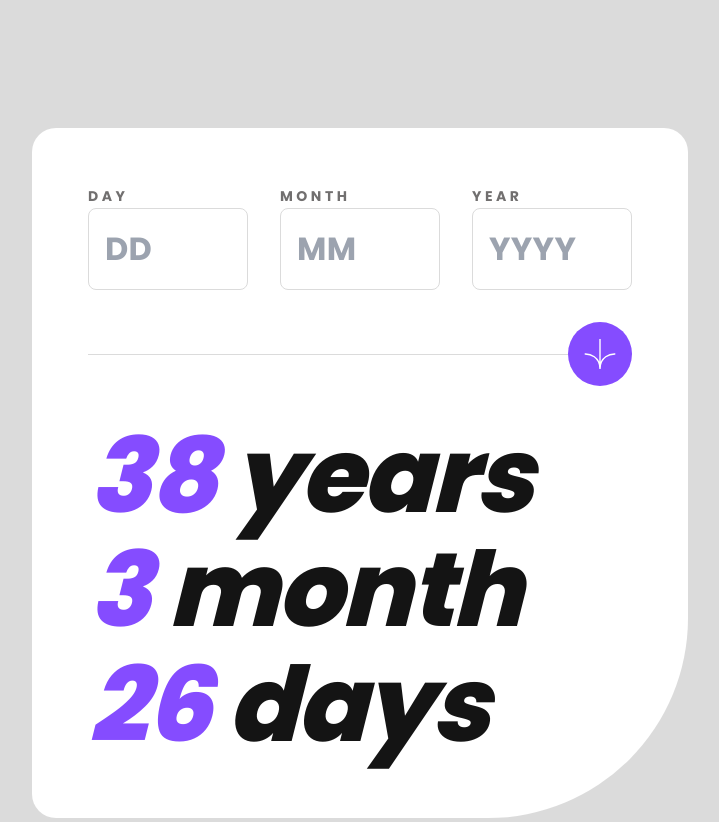
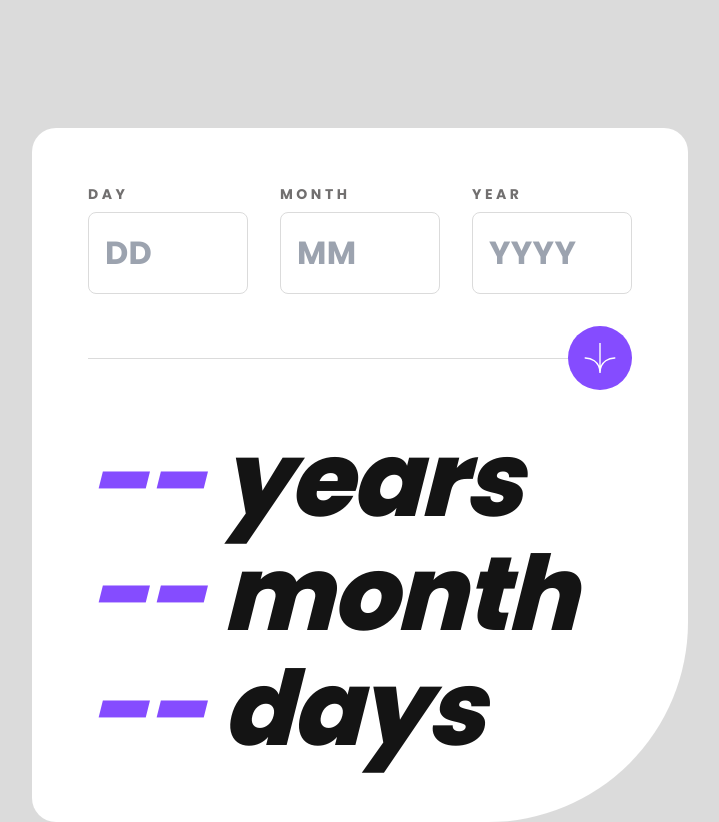
Before and after one commit to tatasadi/age-calculator-app, a Next.js app: page / in a window 1280 px wide. Shown: the top 822 px of the page, without its empty margins (280-999 px from the left). Built offline with nearby package versions, Linux system fonts and the light colour scheme.

Commit message:
finish validation

```diff
--- a/app/page.tsx
+++ b/app/page.tsx
@@ -1,30 +1,212 @@
+"use client"
 import InputWithLabel from "@/components/InputWithLabel"
 import Reference from "@/components/Reference"
 import { Button } from "@/components/ui/button"
 import Image from "next/image"
 import iconArrow from "@/public/images/icon-arrow.svg"
+import { z } from "zod"
+import { useState } from "react"
+import { validateDateInThePast } from "@/lib/utils"
+
+const currentYear = new Date().getFullYear()
+
+const formSchema = z
+  .object({
+    day: z
+      .string()
+      .min(1, "This field is required")
+      .refine((val) => !isNaN(Number(val)), {
+        message: "Day must be a number",
+        path: ["day"],
+      })
+      .transform((val) => parseInt(val, 10))
+      .refine((val) => val >= 1 && val <= 31, {
+        message: "Must be a valid day",
+        path: ["day"],
+      }),
+    month: z
+      .string()
+      .min(1, "This field is required")
+      .refine((val) => !isNaN(Number(val)), {
+        message: "Month must be a number",
+        path: ["month"],
+      })
+      .transform((val) => parseInt(val, 10))
+      .refine((val) => val >= 1 && val <= 12, {
+        message: "Must be a valid month",
+        path: ["month"],
+      }),
+    year: z
+      .string()
+      .min(1, { message: "This field is required" })
+      .refine((val) => !isNaN(Number(val)), {
+        message: "Year must be a number",
+        path: ["year"],
+      })
+      .transform((val) => parseInt(val, 10))
+      .refine((val) => val <= currentYear, {
+        message: "Must be in the past",
+        path: ["year"],
+      }),
+  })
+  .refine(
+    (data) => {
+      const isValidDate = !isNaN(
+        new Date(
+          Number(data.year),
+          Number(data.month) - 1,
+          Number(data.day),
+        ).getTime(),
+      )
+      return isValidDate
+    },
+    {
+      message: "Invalid date",
+      path: ["date"],
+    },
+  )
+
+type FormSchema = z.infer<typeof formSchema>
+
+const calculateAge = (data: FormSchema) => {
+  const today = new Date()
+  const birthDate = new Date(
+    Number(data.year),
+    Number(data.month) - 1,
+    Number(data.day),
+  )
+
+  // Calculate differences
+  let ageYears = today.getFullYear() - birthDate.getFullYear()
+  let ageMonths = today.getMonth() - birthDate.getMonth()
+  let ageDays = today.getDate() - birthDate.getDate()
+
+  // Adjust years and months if necessary
+  if (ageMonths < 0 || (ageMonths === 0 && ageDays < 0)) {
+    ageYears--
+    ageMonths = (ageMonths + 12) % 12
+  }
+
+  // Adjust days
+  if (ageDays < 0) {
+    const daysInPreviousMonth = new Date(
+      today.getFullYear(),
+      today.getMonth(),
+      0,
+    ).getDate()
+    ageDays += daysInPreviousMonth
+    ageMonths--
+    if (ageMonths < 0) {
+      ageYears--
+      ageMonths += 12
+    }
+  }
+
+  return {
+    year: String(ageYears),
+    month: String(ageMonths),
+    day: String(ageDays),
+  }
+}
+
+const initFormState = { day: "", month: "", year: "" }
+const initDisplayData = { day: "--", month: "--", year: "--" }
 
 export default function Home() {
+  const [formData, setFormData] = useState(initFormState)
+  const [errors, setErrors] = useState({
+    day: [] as string[],
+    month: [] as string[],
+    year: [] as string[],
+    general: "",
+  })
+  const [displayData, setDisplayData] = useState(initDisplayData)
+
+  const handleChange = (e: any) => {
+    const { name, value } = e.target
+    setFormData((prev) => ({ ...prev, [name]: value }))
+    if (errors[name as keyof typeof errors]) {
+      setErrors((prev) => ({ ...prev, [name]: "" }))
+    }
+  }
+
+  const handleSubmit = (e: any) => {
+    e.preventDefault()
+    const result = formSchema.safeParse(formData)
+    if (result.success) {
+      const dateValidation = validateDateInThePast(
+        `${result.data.year}-${result.data.month.toString().padStart(2, "0")}-${result.data.day.toString().padStart(2, "0")}`,
+      )
+      console.log(result, dateValidation, errors)
+      if (!dateValidation.valid) {
+        setErrors((prev) => ({
+          ...prev,
+          general: dateValidation.message || "",
+        }))
+        setDisplayData(initDisplayData)
+        return
+      }
+      setErrors({
+        day: [],
+        month: [],
+        year: [],
+        general: "",
+      })
+      setDisplayData(calculateAge(result.data))
+    } else {
+      const newErrors = result.error.flatten().fieldErrors
+      setErrors({
+        day: newErrors.day || [],
+        month: newErrors.month || [],
+        year: newErrors.year || [],
+        general: "",
+      })
+      setDisplayData(initDisplayData)
+    }
+  }
+
   return (
     <main className="flex h-full min-h-screen w-full max-w-7xl flex-col items-center px-4 pt-20 lg:min-h-0 lg:pt-32">
       <h1 className="hidden">Calculate Age App</h1>
       <div className="flex flex-col gap-8 rounded-3xl rounded-br-[6.25rem] bg-white px-6 py-12 lg:rounded-br-[12.5rem] lg:p-14">
-        <form>
+        <form onSubmit={handleSubmit}>
           <div className="flex gap-4 lg:gap-8">
-            <InputWithLabel id="day" type="text" label="Day" placeholder="DD" />
+            <InputWithLabel
+              id="day"
+              type="text"
+              label="Day"
+              placeholder="DD"
+              value={formData.day}
+              onChange={handleChange}
+              errors={errors.day}
+              generalError={errors.general}
+            />
             <InputWithLabel
               id="month"
               type="text"
               label="Month"
               placeholder="MM"
+              value={formData.month}
+              onChange={handleChange}
+              errors={errors.month}
+              generalError={errors.general}
             />
             <InputWithLabel
               id="year"
               type="text"
               label="Year"
               placeholder="YYYY"
+              value={formData.year}
+              onChange={handleChange}
+              errors={errors.year}
+              generalError={errors.general}
             />
           </div>
+          {errors.general && (
+            <p className="mt-2 text-left text-xs italic leading-normal text-primary-light-red lg:text-sm">
+              {errors.general ?? ""}
+            </p>
+          )}
           <div className="relative flex justify-center border-b border-neutral-light-grey lg:justify-end">
             <Button type="submit" className="relative top-[2rem]">
               <Image src={iconArrow} alt="icon arrow" />
@@ -33,13 +215,13 @@ export default function Home() {
         </form>
         <div className="mt-8">
           <h2 className="display-text">
-            <span>38</span> years
+            <span>{displayData.year}</span> years
           </h2>
           <h2 className="display-text">
-            <span>3</span> month
+            <span>{displayData.month}</span> month
           </h2>
           <h2 className="display-text">
-            <span>26</span> days
+            <span>{displayData.day}</span> days
           </h2>
         </div>
       </div>
--- a/components/InputWithLabel.tsx
+++ b/components/InputWithLabel.tsx
@@ -1,4 +1,4 @@
-import React from "react"
+import React, { ChangeEventHandler } from "react"
 import { Input } from "./ui/input"
 
 export default function InputWithLabel({
@@ -6,21 +6,46 @@ export default function InputWithLabel({
   type,
   label,
   placeholder = "",
+  value,
+  onChange,
+  errors = [],
+  generalError = "",
 }: {
   id: string
   type: string
   label: string
   placeholder?: string
+  value?: string
+  onChange: ChangeEventHandler<HTMLInputElement>
+  errors?: string[]
+  generalError?: string
 }) {
   return (
-    <div>
+    <div className="flex flex-col items-start">
       <label
         htmlFor={id}
-        className="text-xs font-bold uppercase leading-normal tracking-[0.1875rem] text-neutral-smokey-grey lg:text-sm lg:tracking-[0.21875rem]"
+        className={`mb-2 text-xs font-bold uppercase leading-normal tracking-[0.1875rem] lg:text-sm lg:tracking-[0.21875rem] ${(errors?.length ?? 0) > 0 || generalError ? "text-primary-light-red" : "text-neutral-smokey-grey"}`}
       >
         {label}
       </label>
-      <Input id={id} type={type} placeholder={placeholder} />
+      <Input
+        id={id}
+        name={id}
+        type={type}
+        placeholder={placeholder}
+        value={value}
+        onChange={onChange}
+        className={
+          (errors?.length ?? 0) > 0 || generalError
+            ? "border-primary-light-red"
+            : ""
+        }
+      />
+      {(errors?.length ?? 0) > 0 && (
+        <p className="mt-2 text-right text-xs italic leading-normal text-primary-light-red lg:text-sm">
+          {errors?.[0] ?? ""}
+        </p>
+      )}
     </div>
   )
 }
--- a/components/ui/input.tsx
+++ b/components/ui/input.tsx
@@ -11,7 +11,7 @@ const Input = React.forwardRef<HTMLInputElement, InputProps>(
       <input
         type={type}
         className={cn(
-          "flex w-[6rem] rounded-lg border border-neutral-light-grey p-4 text-xl font-bold leading-normal tracking-[0.0125rem] ring-offset-white focus-visible:outline-none focus-visible:ring-2 focus-visible:ring-neutral-950 focus-visible:ring-offset-2 disabled:cursor-not-allowed disabled:opacity-50 lg:w-[10rem] lg:text-[2rem] lg:tracking-[0.02rem]",
+          "flex w-[6rem] rounded-lg border border-neutral-light-grey p-4 text-xl font-bold leading-normal tracking-[0.0125rem] ring-offset-white hover:border-primary-purple focus-visible:border-primary-purple focus-visible:outline-none focus-visible:ring-offset-2 disabled:cursor-not-allowed disabled:opacity-50 lg:w-[10rem] lg:text-[2rem] lg:tracking-[0.02rem]",
           className,
         )}
         ref={ref}
--- a/lib/utils.ts
+++ b/lib/utils.ts
@@ -4,3 +4,48 @@ import { twMerge } from "tailwind-merge"
 export function cn(...inputs: ClassValue[]) {
   return twMerge(clsx(inputs))
 }
+
+export function validateDateInThePast(dateString: string): {
+  valid: boolean
+  message?: string
+} {
+  const regex = /^\d{4}-\d{2}-\d{2}$/
+
+  // First check for the pattern (YYYY-MM-DD)
+  if (!regex.test(dateString)) {
+    return { valid: false, message: "Must be a valid date" }
+  }
+
+  const date = new Date(dateString)
+  const today = new Date()
+
+  // Check if the date is valid
+  if (date.toString() === "Invalid Date") {
+    return { valid: false, message: "Must be a valid date" }
+  }
+
+  // Check if the date is in the future
+  if (date.getTime() > today.getTime()) {
+    return { valid: false, message: "Must be in the past" }
+  }
+
+  // Check for correct month and day (e.g., no April 31st)
+  const splitDate = dateString.split("-")
+  const year = parseInt(splitDate[0], 10)
+  const month = parseInt(splitDate[1], 10) - 1 // Month is 0-indexed in JavaScript Date
+  const day = parseInt(splitDate[2], 10)
+
+  // Create a new date with the extracted year, month, and day
+  const testDate = new Date(year, month, day)
+
+  // Check if the date matches the input date (handles cases like April 31st)
+  if (
+    testDate.getFullYear() !== year ||
+    testDate.getMonth() !== month ||
+    testDate.getDate() !== day
+  ) {
+    return { valid: false, message: "Must be a valid date" }
+  }
+
+  return { valid: true }
+}
```
